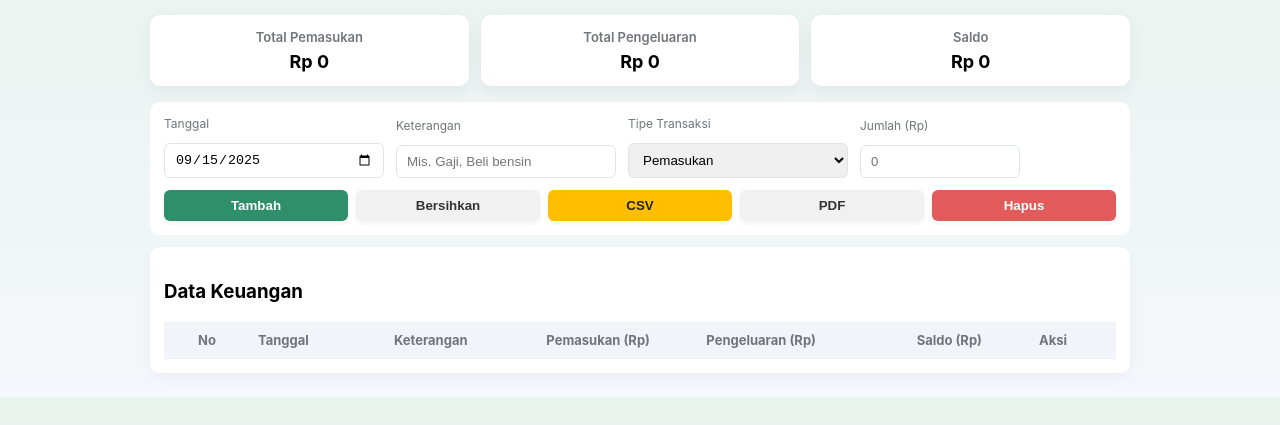
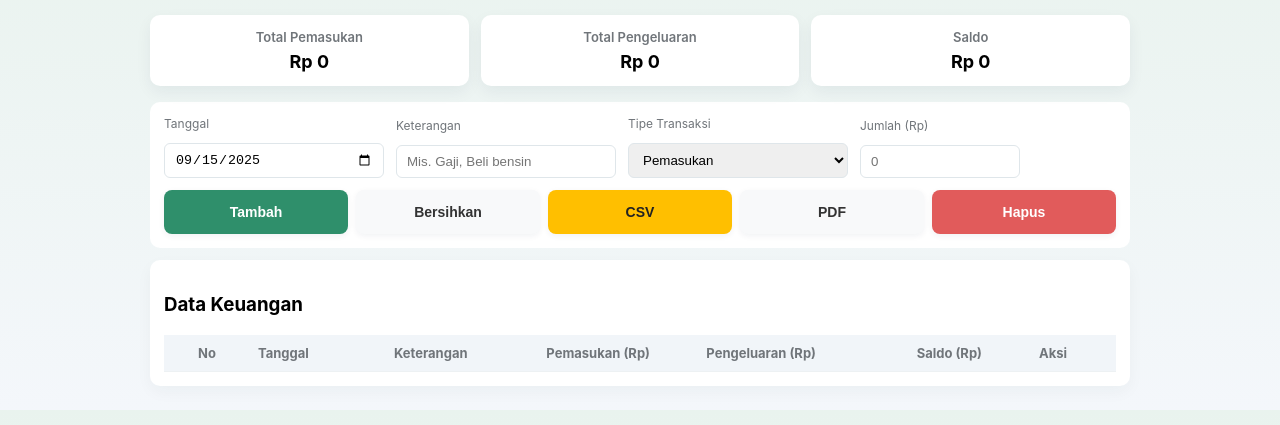
Before and after one commit to Kadekastriyani/catatan-keuangan, a plain HTML site: page index.html in a window 1280 px wide. Shown: the part 85-510 px from the top of the page. Drawn offline with Linux system fonts and the light colour scheme.

Commit message:
Update index.html

```diff
--- a/index.html
+++ b/index.html
@@ -5,7 +5,7 @@
 <meta name="viewport" content="width=device-width,initial-scale=1" />
 <title>Catatan Keuangan Sederhana</title>
 <style>
-  :root{
+   :root {
     --bg:#f4f7fb;
     --card:#ffffff;
     --accent:#2f8f6b;
@@ -76,18 +76,32 @@
   /* --- Controls --- */
 .controls{
   display:flex;
-    gap:8px;
+  gap:10px; /* beri jarak antar tombol */
   flex-wrap:nowrap;
-    justify-content:space-between;
   width:100%;
+  justify-content:flex-start; /* tombol rata kiri */
 }
+
 button{
-    border:0;padding:8px 12px;border-radius:6px;cursor:pointer;font-weight:600;
+  border:0;
+  padding:10px 14px;
+  border-radius:8px;
+  cursor:pointer;
+  font-weight:600;
+  font-size:14px;
+  height:44px; /* ✅ tinggi konsisten */
+  display:flex;
+  align-items:center;
+  justify-content:center;
   box-shadow: 0 2px 6px rgba(18,40,61,0.06);
-    flex:1; /* supaya sejajar rapi */
+  flex:1; /* supaya lebar sama */
+  transition: background 0.2s ease, transform 0.1s ease;
 }
+button:active{ transform: scale(0.97); }
+
+/* Warna tombol */
 .btn-add{background:var(--accent);color:white;}
-  .btn-clear{background:#f1f1f1;color:#333;}
+.btn-clear{background:#f8f9fa;color:#333;}
 .btn-delete{background:var(--danger);color:white;}
 .btn-export{background:#ffbf00;color:#222;}
 
```
Lines whose indentation alone changed are shown as unchanged.
